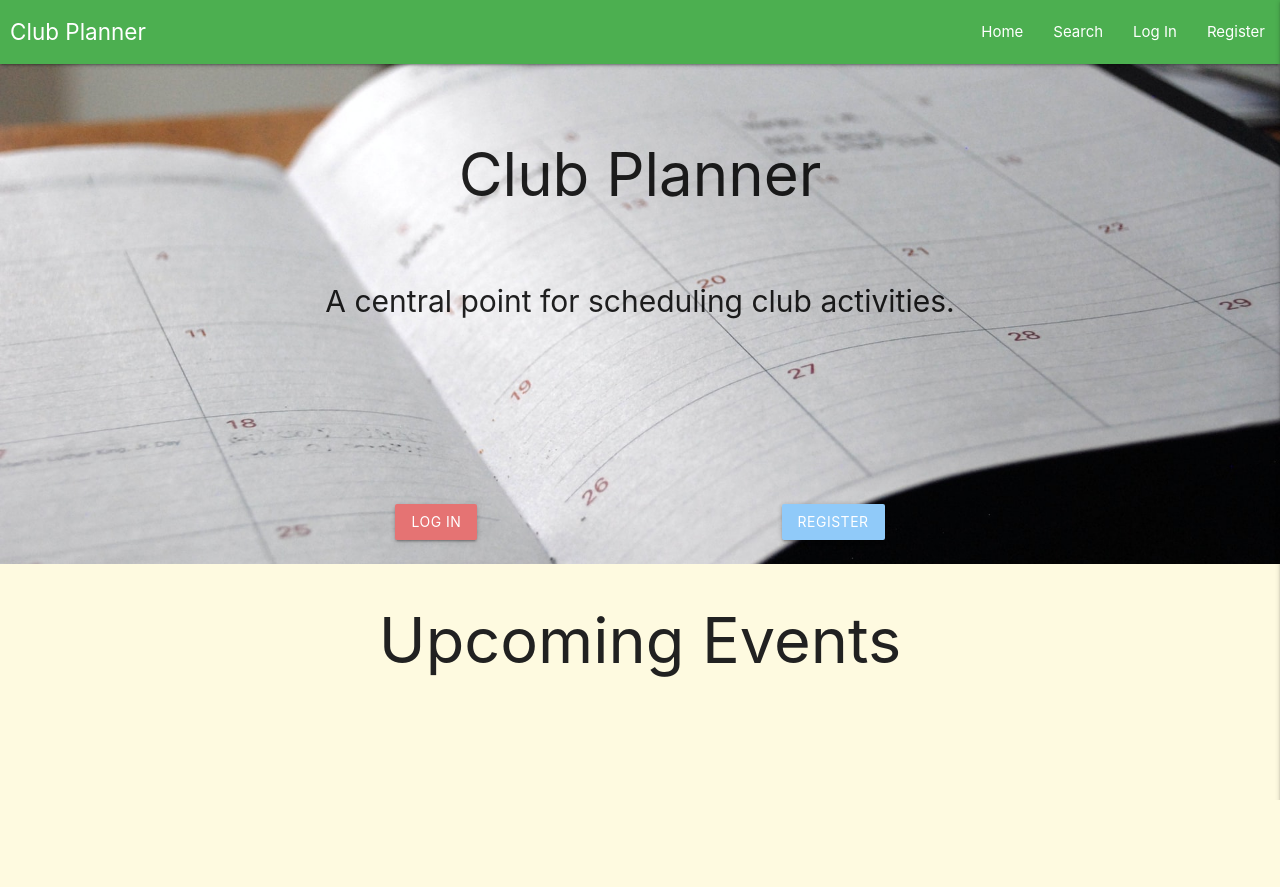
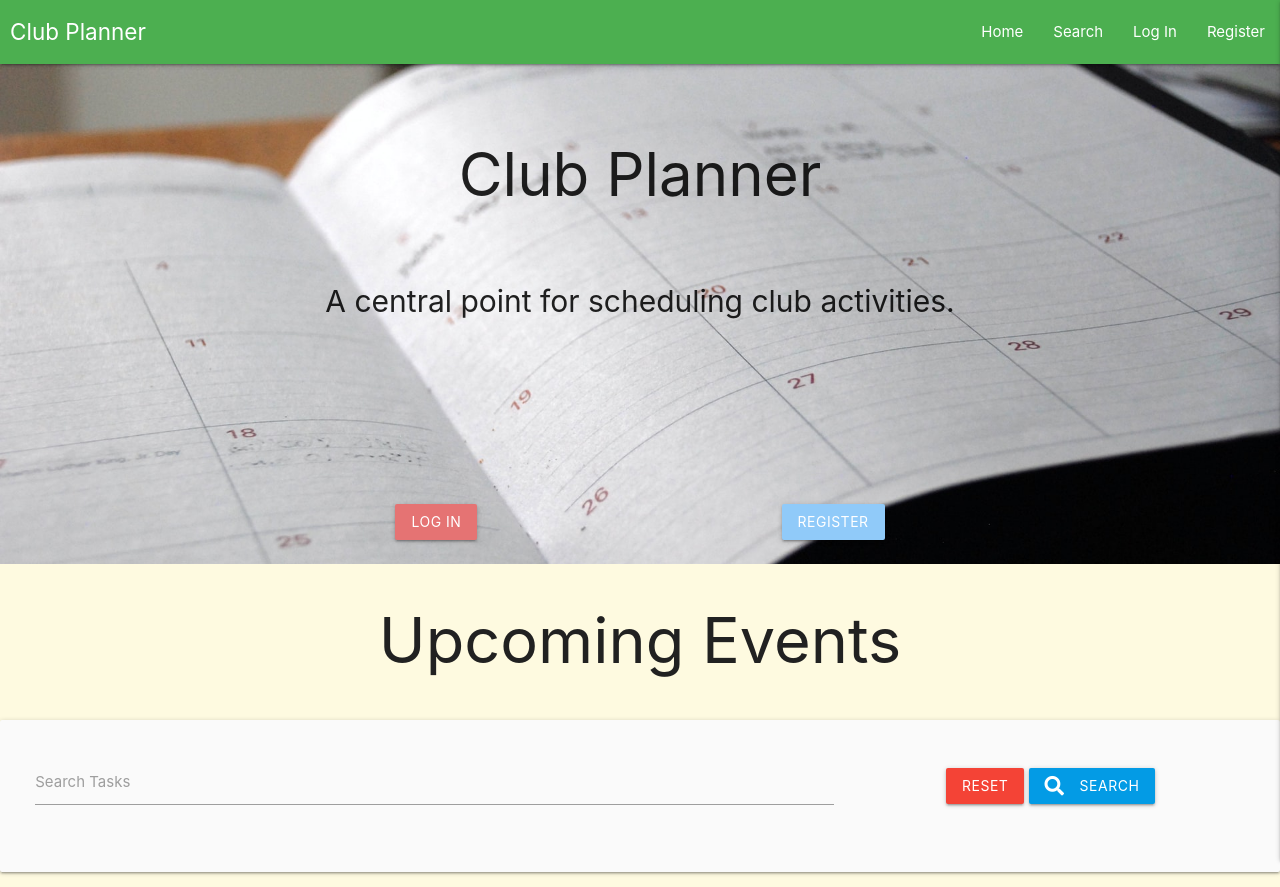
Before and after one commit to smeghen/clubplanner, a Flask app: page / in a window 1280 px wide. Before the commit the page ends 800 px from the top, so only its background shows below. Run offline with Flask 2, Linux system fonts and the light colour scheme; data that the repository does not hold is empty; some libraries are stand-ins or nearby versions.

Commit message:
Added search function to home page

```diff
--- a/app.py
+++ b/app.py
@@ -40,6 +40,13 @@ def get_events():
     for event in events:
         event['event_date'] = datetime.strftime(
             event.get('event_date'), '%d %B %Y')
+    return render_template("events.html", events=events)
+
+
+@app.route("/search", methods=["GET", "POST"])
+def search():
+    query = request.form.get("query")
+    events = list(mongo.db.events.find({"$text": {"$search": query}}))
     return render_template("events.html", events=events)
 
 
--- a/templates/events.html
+++ b/templates/events.html
@@ -50,6 +50,24 @@
     {% endfor %}
   </div>
 
+      <div class="row card-panel grey lighten-5">
+        <form action="{{ url_for('search') }}" method="post" class="col s12">
+            <div class="row valign-wrapper center-align">
+                <div class="input-field col s8 m8">
+                    <i class="grey-text text-align-center text-darken-4"></i>
+                    <input type="text" name="query" id="query" minlength="3" class="validate black-text" required>
+                    <label for="query">Search Tasks</label>
+                </div>
+                <div class="col s12 m4">
+                    <a href="{{ url_for('get_events') }}" class="red btn text-shadow">Reset</a>
+                    <button type="submit" class="light-blue darken-1 btn text-shadow">
+                        <i class="fas fa-search left"></i> Search
+                    </button>
+                </div>
+            </div>
+        </form>
+    </div>
+
 
 
 {% endblock %}
```
